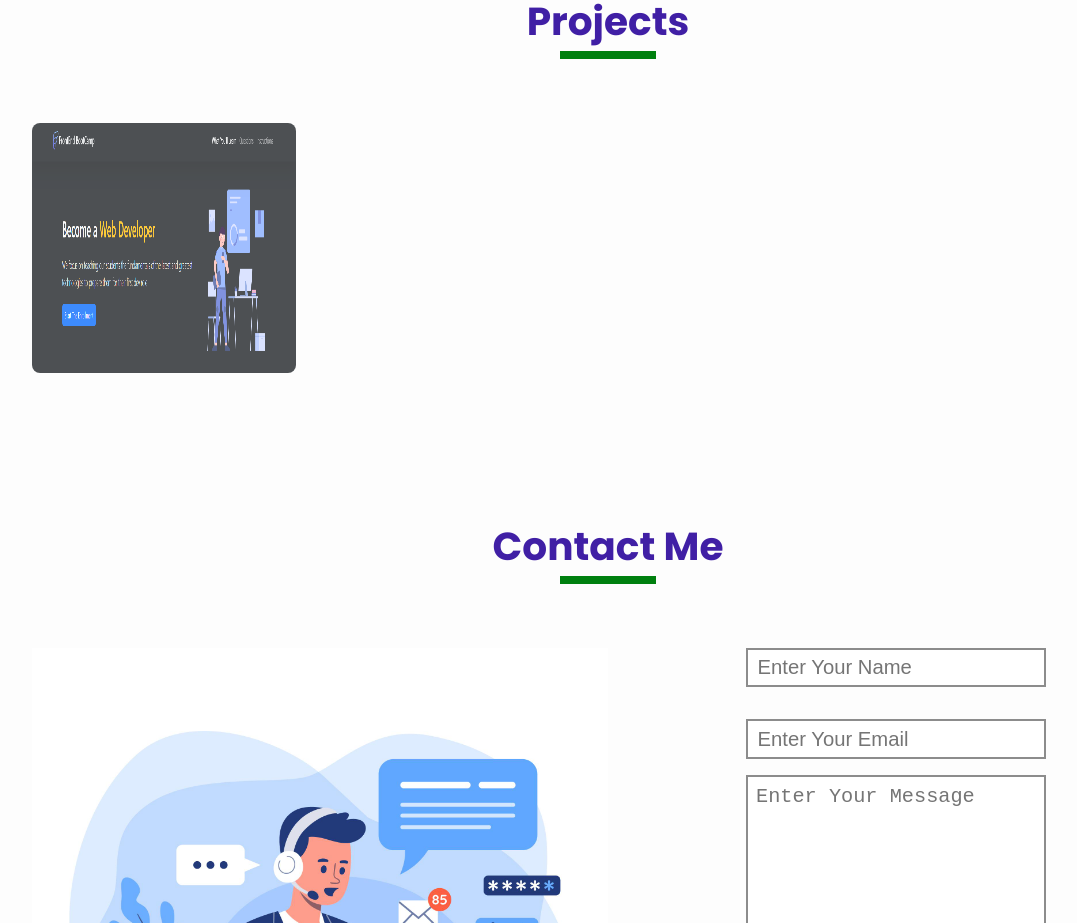
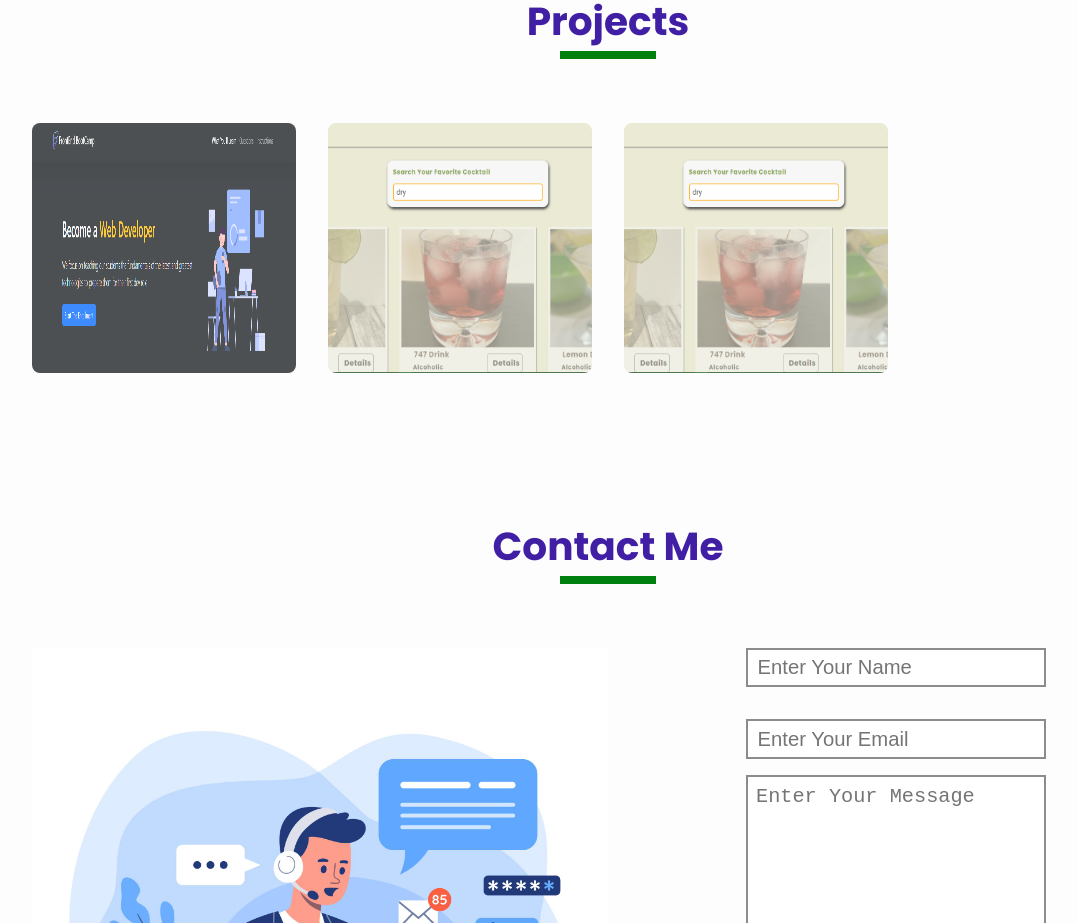
Before and after one commit to sameerahmed976/portfolio-sameer-react, a React (Vite) app: page / in a window 1280 px wide. Shown: the part 1500-2423 px from the top of the page, without its empty margins (32-1109 px from the left). Built offline with nearby package versions, Linux system fonts and the light colour scheme.

Commit message:
added project github finder

```diff
--- a/src/components/projects/Projects.jsx
+++ b/src/components/projects/Projects.jsx
@@ -40,6 +40,73 @@ const Projects = () => {
                 </div>
               </div>
             </article>
+
+            {/* cocktail shop search */}
+            <article className="projects__card">
+              <div className="projects__card__inner">
+                <div className="projects__card__front">
+                  <img
+                    src="/cocktail search.png"
+                    alt="project 2"
+                    className="projects__image"
+                  />
+                </div>
+                <div className="projects__card__back">
+                  <div className="projects__btn__group">
+                    <a
+                      href="https://cocktail-shop-react.vercel.app/"
+                      target="_blank"
+                      className="btn--demo"
+                      rel="noreferrer"
+                    >
+                      Live Demo
+                    </a>
+                    <a
+                      href="https://github.com/sameerahmed976/cocktail__shop__cart-react"
+                      target="_blank"
+                      className="btn--code"
+                      rel="noreferrer"
+                    >
+                      <i className="fab fa-github-square btn--github"></i>{" "}
+                      Source Code
+                    </a>
+                  </div>
+                </div>
+              </div>
+            </article>
+            {/* github finder search */}
+            <article className="projects__card">
+              <div className="projects__card__inner">
+                <div className="projects__card__front">
+                  <img
+                    src="/cocktail search.png"
+                    alt="project 2"
+                    className="projects__image"
+                  />
+                </div>
+                <div className="projects__card__back">
+                  <div className="projects__btn__group">
+                    <a
+                      href="https://cocktail-shop-react.vercel.app/"
+                      target="_blank"
+                      className="btn--demo"
+                      rel="noreferrer"
+                    >
+                      Live Demo
+                    </a>
+                    <a
+                      href="https://github.com/sameerahmed976/cocktail__shop__cart-react"
+                      target="_blank"
+                      className="btn--code"
+                      rel="noreferrer"
+                    >
+                      <i className="fab fa-github-square btn--github"></i>{" "}
+                      Source Code
+                    </a>
+                  </div>
+                </div>
+              </div>
+            </article>
           </section>
         </section>
       </section>
```
Also changed, not shown: public/cocktail search.png (added), public/github__finder.png (added).
